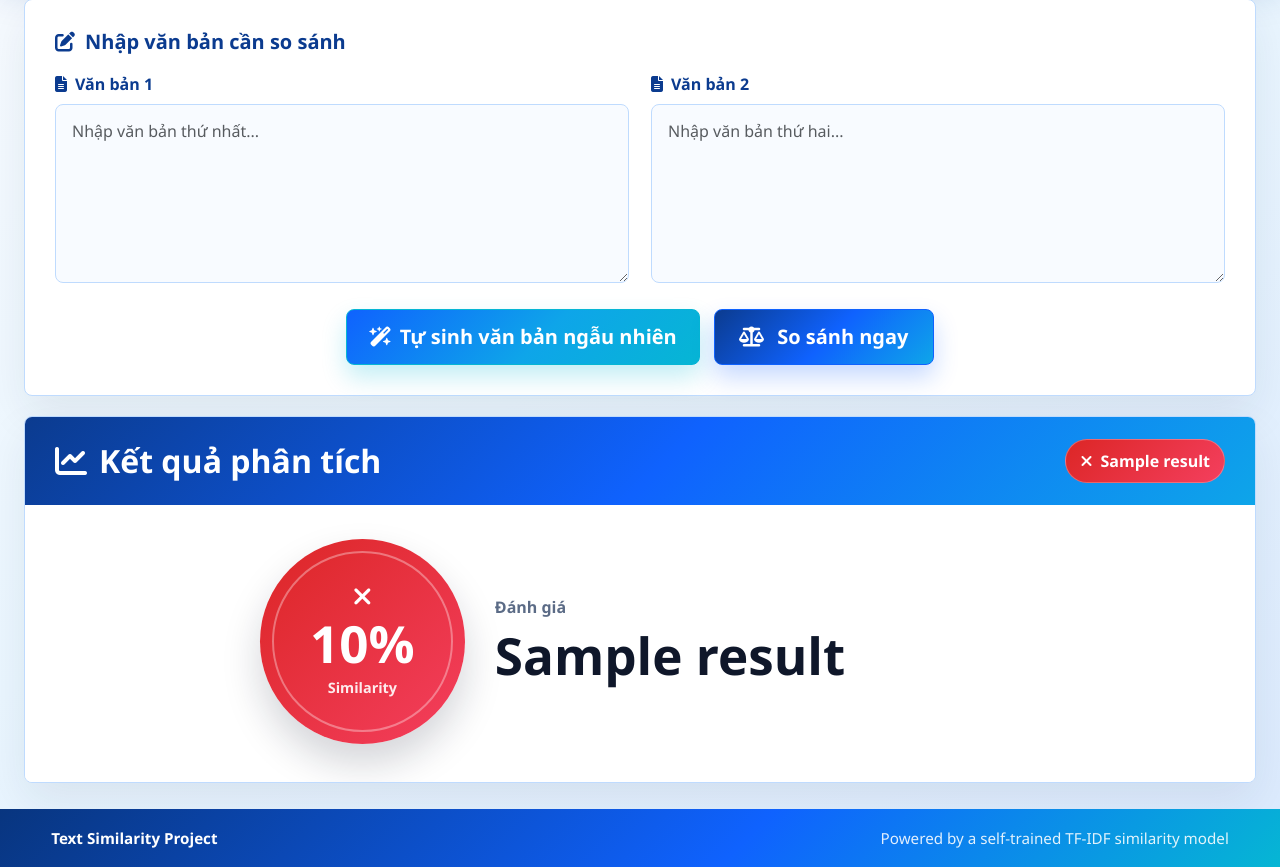
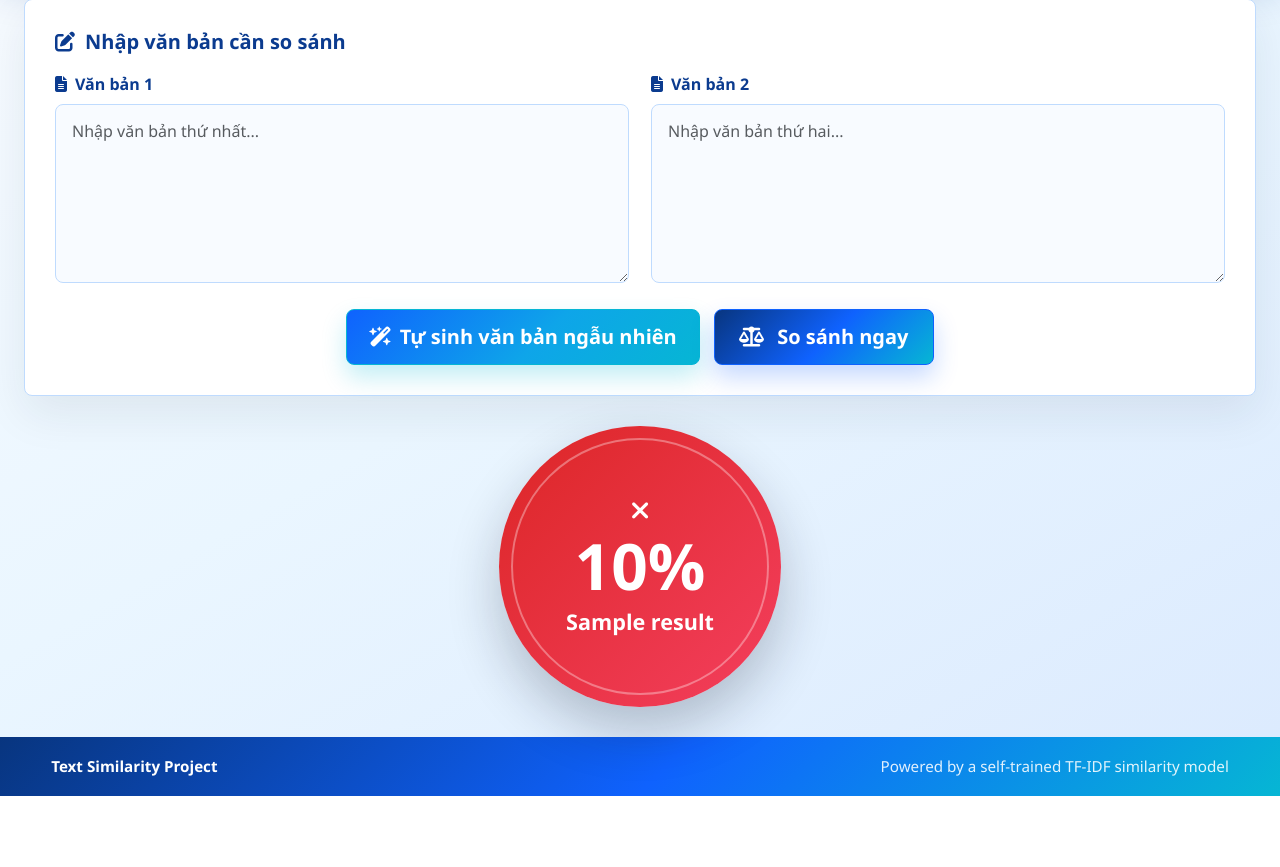
Before and after one commit to Eastern2k4/Text_similarity_project, a Django app: template templates/similarity/index.html in a window 1280 px wide. Shown: the part 146-1013 px from the top of the page. After the commit the page ends 942 px from the top, so only its background shows below. Run offline with Django 5.2, Linux system fonts and the light colour scheme; tables that the repository leaves empty hold one stand-in row (values such as "Sample post"); the template is opened without the code that fills it: values that come from a table or form of the project are taken from there, most other values are stand-ins (such as "Sample title", 1, 10 or a date in 2020).

Commit message:
Simplify result display to status circle

```diff
--- a/templates/similarity/index.html
+++ b/templates/similarity/index.html
@@ -10,7 +10,6 @@
 
     <style>
         :root {
-            --page-bg: #eff6ff;
             --surface: #ffffff;
             --surface-soft: #f8fbff;
             --text-main: #0f172a;
@@ -18,11 +17,10 @@
             --line: #bfdbfe;
             --primary: #0f62fe;
             --primary-dark: #084ec4;
-            --primary-soft: #dbeafe;
             --cyan: #06b6d4;
             --blue-deep: #0b3b8f;
             --blue-gradient: linear-gradient(135deg, #0f62fe 0%, #0ea5e9 55%, #06b6d4 100%);
-            --blue-gradient-dark: linear-gradient(135deg, #0b3b8f 0%, #0f62fe 52%, #0ea5e9 100%);
+            --blue-gradient-dark: linear-gradient(135deg, #08357f 0%, #0f62fe 52%, #06b6d4 100%);
         }
 
         * {
@@ -44,20 +42,6 @@
             flex-direction: column;
         }
 
-        .tool-panel,
-        .result-panel {
-            border: 1px solid var(--line);
-            border-radius: 8px;
-            background: var(--surface);
-            box-shadow: 0 18px 45px rgba(22, 32, 51, 0.08);
-        }
-
-        main {
-            width: min(1760px, calc(100% - 48px));
-            flex: 1;
-            margin: 26px auto;
-        }
-
         .app-header {
             display: flex;
             align-items: center;
@@ -219,69 +213,25 @@
             display: none;
         }
 
-        .result-panel {
-            margin-top: 20px;
-            overflow: hidden;
-        }
-
-        .result-header {
-            display: flex;
-            align-items: center;
-            justify-content: space-between;
-            gap: 24px;
-            padding: 22px 30px;
-            color: #ffffff;
-            background: var(--blue-gradient-dark);
-        }
-
-        .result-title {
-            display: flex;
-            align-items: center;
-            gap: 12px;
-            margin: 0;
-            font-size: clamp(1.55rem, 2.5vw, 2.3rem);
-            font-weight: 760;
-        }
-
-        .result-chip {
-            display: inline-flex;
-            align-items: center;
-            gap: 8px;
-            border-radius: 999px;
-            padding: 9px 14px;
-            background: rgba(255, 255, 255, 0.16);
-            border: 1px solid rgba(255, 255, 255, 0.28);
-            font-weight: 750;
-            white-space: nowrap;
-        }
-
-        .result-body {
+        .result-area {
             display: flex;
             justify-content: center;
-            padding: 34px 32px 38px;
-            background: var(--surface);
-        }
-
-        .result-summary {
-            display: grid;
-            grid-template-columns: auto minmax(220px, 1fr);
-            align-items: center;
-            gap: 30px;
-            width: min(760px, 100%);
+            padding: 30px 0 4px;
         }
 
         .result-meter {
-            width: clamp(170px, 16vw, 220px);
+            width: clamp(220px, 22vw, 310px);
             aspect-ratio: 1;
             border-radius: 50%;
             display: flex;
             flex-direction: column;
             align-items: center;
             justify-content: center;
-            gap: 8px;
+            gap: 10px;
             color: #ffffff;
-            box-shadow: 0 20px 38px rgba(15, 23, 42, 0.18);
+            box-shadow: 0 24px 52px rgba(15, 23, 42, 0.24);
             position: relative;
+            text-align: center;
         }
 
         .result-meter::after {
@@ -304,53 +254,30 @@
         }
 
         .score-value {
-            font-size: clamp(2.35rem, 4vw, 3.4rem);
+            font-size: clamp(2.7rem, 5vw, 4.2rem);
             font-weight: 850;
             line-height: 1;
             letter-spacing: 0;
         }
 
         .score-caption {
-            font-size: 0.9rem;
-            font-weight: 700;
-            opacity: 0.9;
+            max-width: 78%;
+            font-size: clamp(1rem, 1.8vw, 1.35rem);
+            font-weight: 800;
+            line-height: 1.25;
         }
 
-        .result-copy {
-            min-width: 0;
+        .meter-high {
+            background: linear-gradient(135deg, #16a34a 0%, #22c55e 100%);
         }
 
-        .result-kicker {
-            display: inline-block;
-            color: var(--text-muted);
-            font-weight: 750;
-            margin-bottom: 6px;
-        }
-
-        .result-copy h3 {
-            margin: 0;
-            color: var(--text-main);
-            font-size: clamp(2rem, 4vw, 3.3rem);
-            font-weight: 830;
-            letter-spacing: 0;
-        }
-
-        .meter-high,
-        .status-high {
-            background: linear-gradient(135deg, #16a34a 0%, #22c55e 100%);
-            color: #ffffff;
-        }
-
-        .meter-medium,
-        .status-medium {
+        .meter-medium {
             background: linear-gradient(135deg, #d97706 0%, #facc15 100%);
             color: #713f12;
         }
 
-        .meter-low,
-        .status-low {
+        .meter-low {
             background: linear-gradient(135deg, #dc2626 0%, #f43f5e 100%);
-            color: #ffffff;
         }
 
         .app-footer {
@@ -360,7 +287,7 @@
             gap: 16px;
             width: 100%;
             padding: 18px clamp(24px, 4vw, 76px);
-            background: linear-gradient(135deg, #08357f 0%, #0f62fe 58%, #06b6d4 100%);
+            background: var(--blue-gradient-dark);
             color: rgba(255, 255, 255, 0.88);
             font-size: 0.95rem;
         }
@@ -496,25 +416,7 @@
             </section>
 
             {% if result %}
-                <section class="result-panel" aria-labelledby="result-heading">
-                    <div class="result-header">
-                        <h2 class="result-title" id="result-heading">
-                            <i class="fas fa-chart-line" aria-hidden="true"></i>Kết quả phân tích
-                        </h2>
-                        <div class="result-chip status-{{ result.severity|default:'low' }}">
-                            {% if result.severity == "high" %}
-                                <i class="fas fa-check" aria-hidden="true"></i>
-                            {% elif result.severity == "medium" %}
-                                <i class="fas fa-minus" aria-hidden="true"></i>
-                            {% else %}
-                                <i class="fas fa-xmark" aria-hidden="true"></i>
-                            {% endif %}
-                            {{ result.label }}
-                        </div>
-                    </div>
-
-                    <div class="result-body">
-                        <div class="result-summary">
+                <section class="result-area" aria-label="Kết quả phân tích">
                     <div class="result-meter meter-{{ result.severity|default:'low' }}">
                         {% if result.severity == "high" %}
                             <i class="fas fa-check" aria-hidden="true"></i>
@@ -524,13 +426,7 @@
                             <i class="fas fa-xmark" aria-hidden="true"></i>
                         {% endif %}
                         <span class="score-value">{{ result.score }}%</span>
-                                <span class="score-caption">Similarity</span>
-                            </div>
-                            <div class="result-copy">
-                                <span class="result-kicker">Đánh giá</span>
-                                <h3>{{ result.label }}</h3>
-                            </div>
-                        </div>
+                        <span class="score-caption">{{ result.label }}</span>
                     </div>
                 </section>
             {% endif %}
```
Also changed, not shown: other parts of templates/similarity/index.html (+18 -15 lines). Lines whose indentation alone changed are shown as unchanged.
